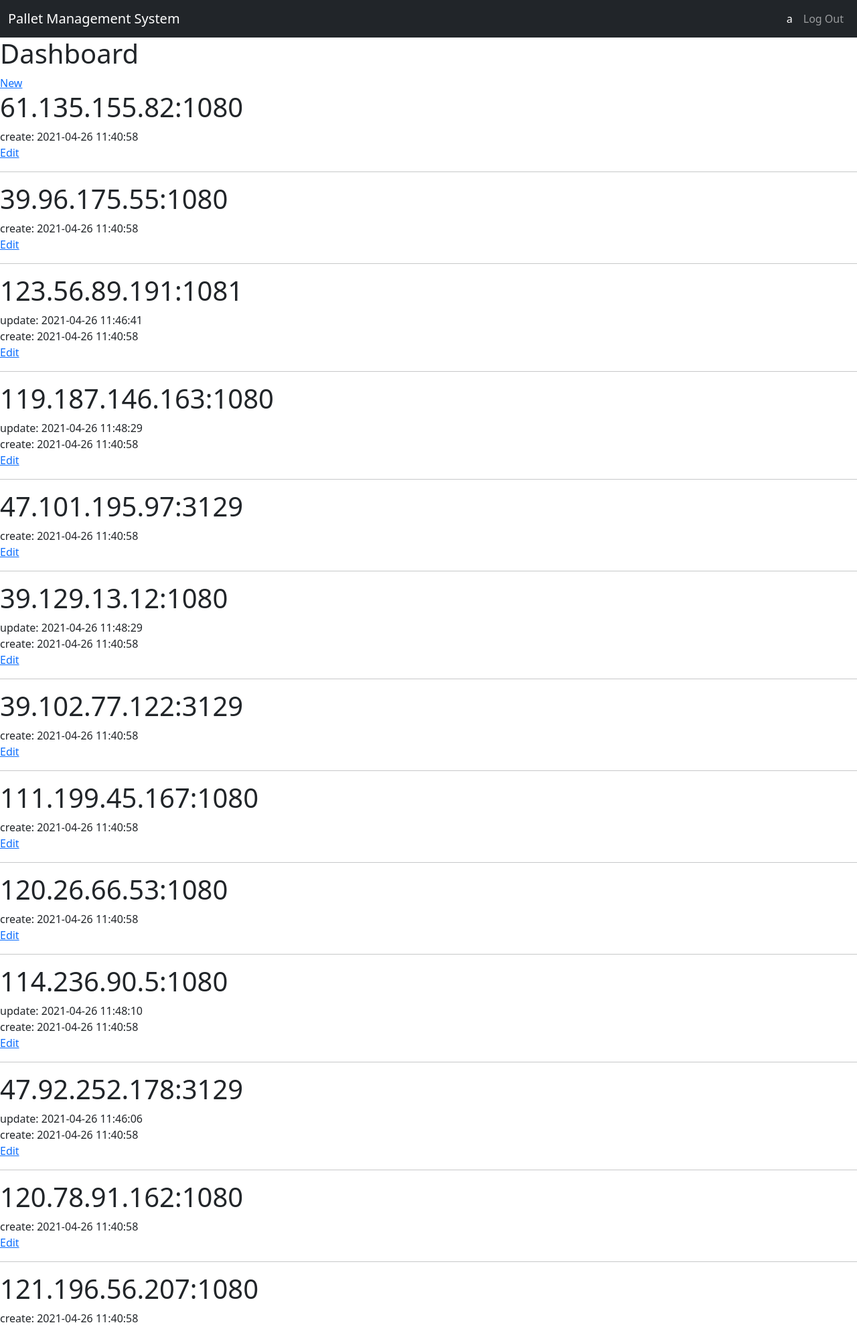
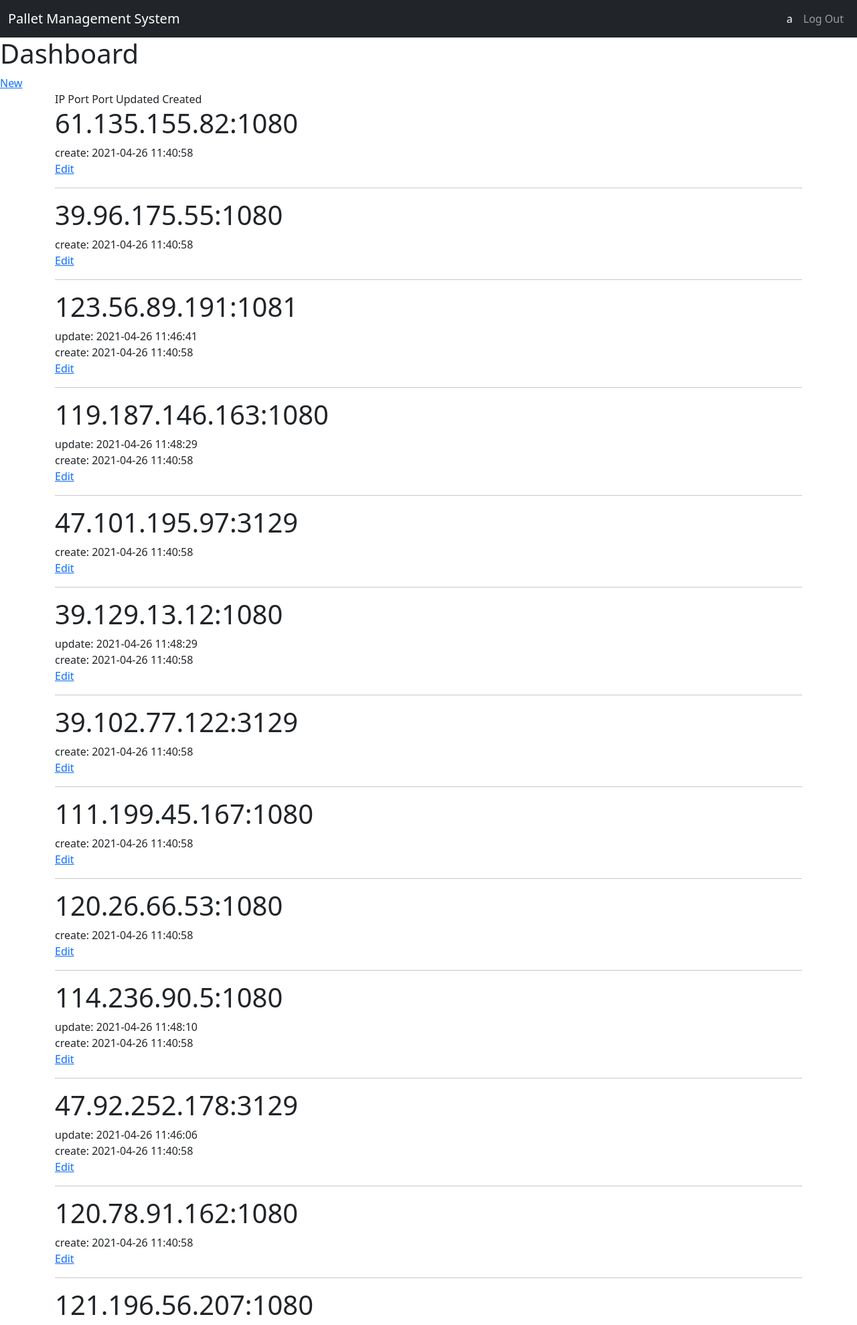
Before and after one commit to codingchefsong/spider_flask_proxy, a Flask app: page /dashboard in a window 1280 px wide. Shown: the top 1978 px of the page at 67% size. Run offline with Flask 2, Linux system fonts and the light colour scheme; a user stored in the database is signed in; data comes from the database, SQL or seed files in the repository; some libraries are stand-ins or nearby versions.

```diff
--- a/flaskr/templates/blog/dashboard.html
+++ b/flaskr/templates/blog/dashboard.html
@@ -8,6 +8,19 @@
 {% endblock %}
 
 {% block content %}
+<div class="container">
+
+    <thead>
+    <tr>
+        <th>IP</th>
+        <th>Port</th>
+        <th>Port</th>
+        <th>Updated</th>
+        <th>Created</th>
+
+    </tr>
+    </thead>
+
     {% for r in records %}
     <article class="r">
         <header>
@@ -27,4 +40,5 @@
     <hr>
     {% endif %}
     {% endfor %}
+</div>
 {% endblock %}
--- a/instance/ping_threading.py
+++ b/instance/ping_threading.py
@@ -3,6 +3,7 @@ import sqlite3
 import urllib3
 import threading
 import requests
+import requests.adapters
 import time
 
 
```
Also changed, not shown: flaskr/templates/base.html (+7 -3 lines), instance/proxy_spider_socks.py (+1 -10 lines). Lines whose indentation alone changed are shown as unchanged.
